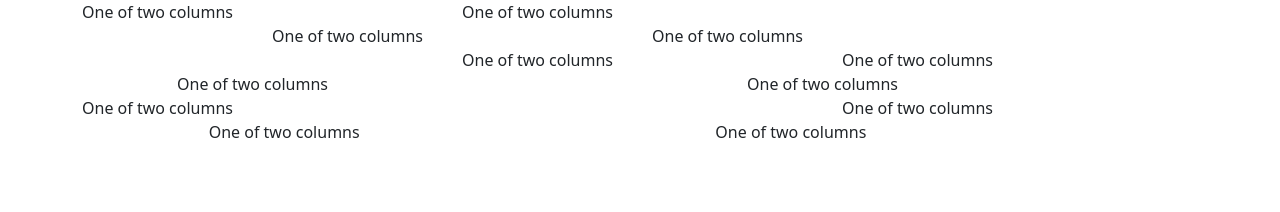
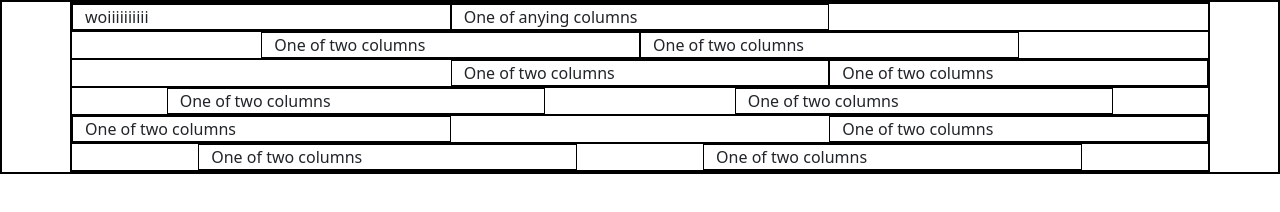
Before and after one commit to faisalekasyahputra/Crash-Bootstrape, a plain HTML site: page index.html in a window 1280 px wide. Drawn offline with nearby package versions, Linux system fonts and the light colour scheme.

Commit message:
1 file modified, 1 added

```diff
--- /dev/null
+++ b/css.css
@@ -0,0 +1,3 @@
+* {
+  border: 1px solid black;
+}
--- a/index.html
+++ b/index.html
@@ -7,15 +7,16 @@
       href="https://cdn.jsdelivr.net/npm/bootstrap@5.2.0-beta1/dist/css/bootstrap.min.css"
       rel="stylesheet"
     />
+    <link rel="stylesheet" href="css.css" />
     <title>Bootstrap Example</title>
   </head>
+
   <body>
     <!-- Example Code -->
-
     <div class="container">
-      <div class="row justify-content-start">
-        <div class="col-4">One of two columns</div>
-        <div class="col-4">One of two columns</div>
+      <div class="row justify-content-start" style="border: 1px solid black;">
+        <div class="col-4">woiiiiiiiiii</div>
+        <div class="col-4">One of anying columns</div>
       </div>
       <div class="row justify-content-center">
         <div class="col-4">One of two columns</div>
```
